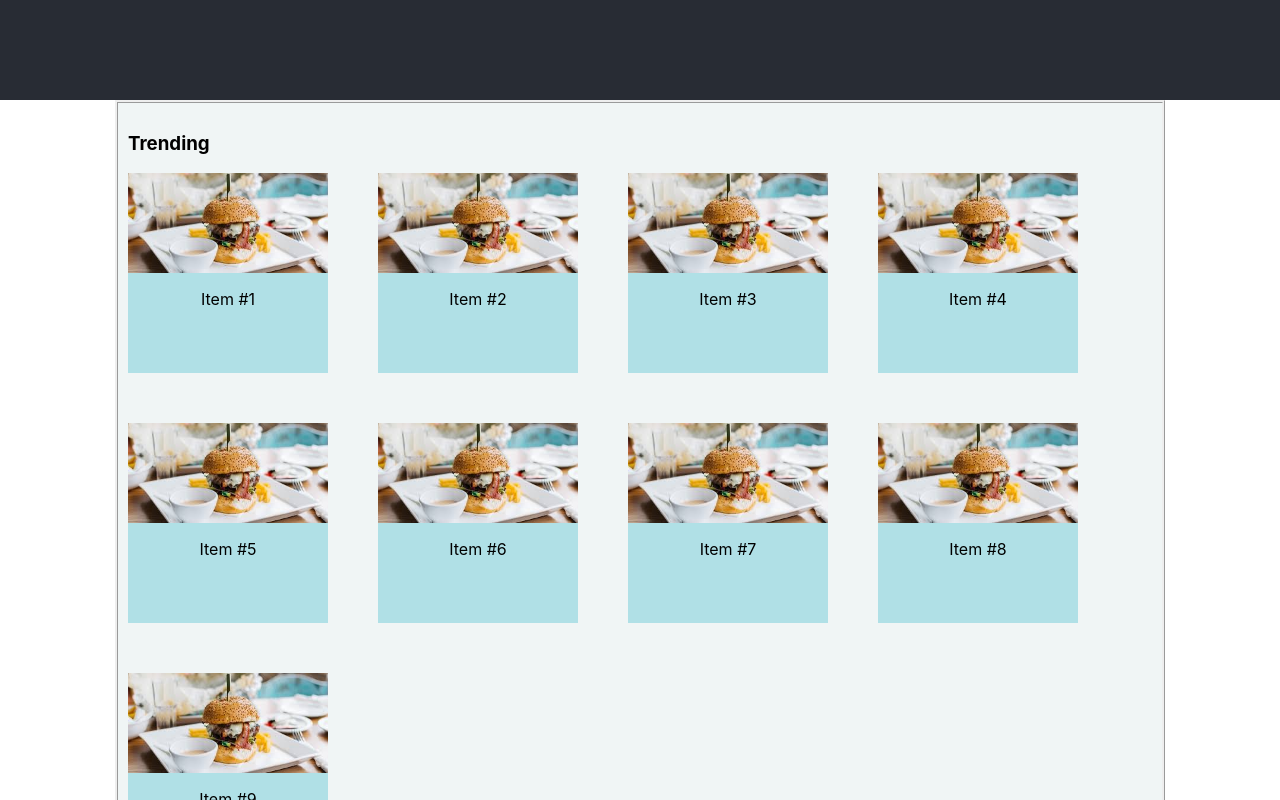
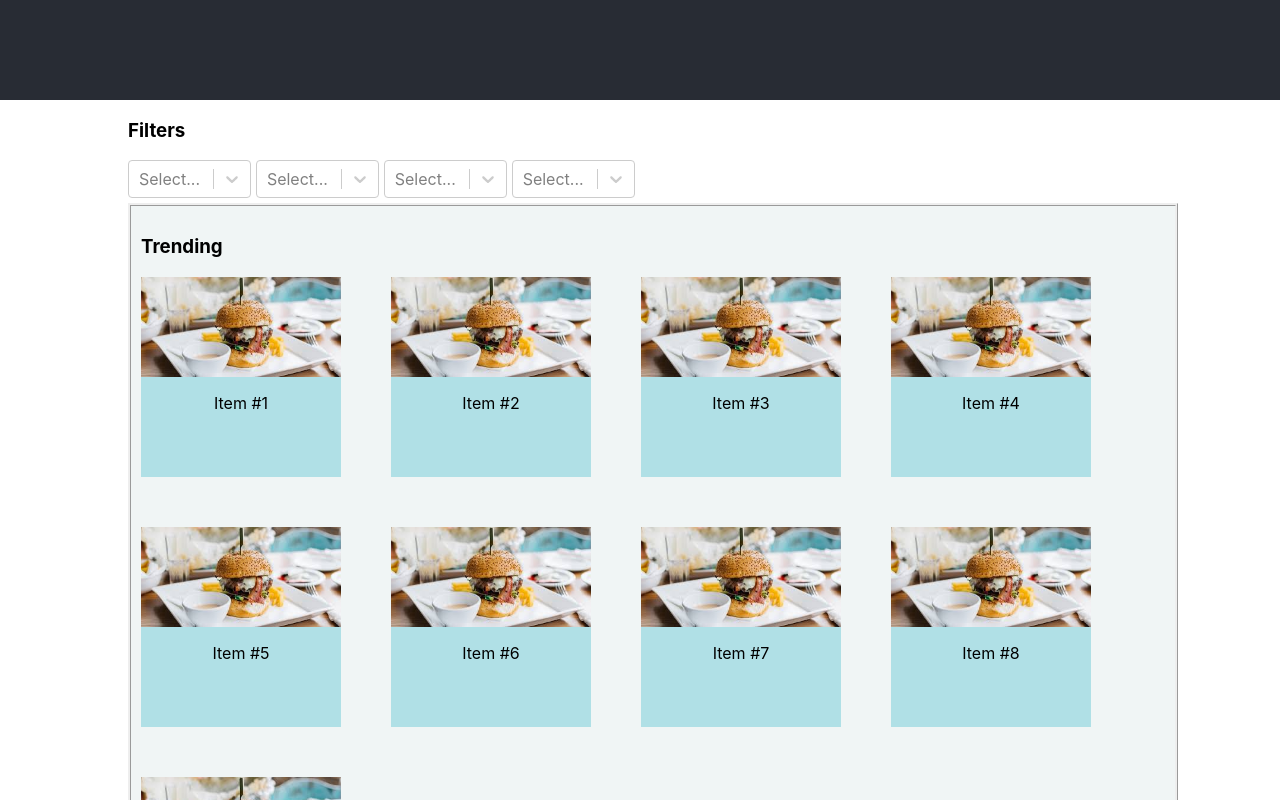
Before and after one commit to nfallowf/deals-near-you, a React (Create React App) app: page / in a window 1280 px wide. Shown: the top 800 px of the page. Built offline with nearby package versions, Linux system fonts and the light colour scheme.

Commit message:
Added filters to the ui

```diff
--- a/package.json
+++ b/package.json
@@ -9,6 +9,7 @@
     "react": "^16.13.1",
     "react-dom": "^16.13.1",
     "react-scripts": "3.4.1",
+    "react-select": "^3.1.0",
     "serialize-javascript": "^4.0.0"
   },
   "scripts": {
--- a/src/App.js
+++ b/src/App.js
@@ -17,7 +17,9 @@ class App extends React.Component {
 
               <section className="Main-Content">
                 {/*This is where search results will be diplayed*/}
-                <SearchResults/>
+                <div style={{width: "80%", marginLeft: "auto", marginRight: "auto"}}>
+                    <SearchResults/>
+                </div>
               </section>
 
             </div>
--- /dev/null
+++ b/src/SearchResults/SearchResults.css
@@ -0,0 +1,3 @@
+.filters {
+    text-align: left
+}
--- a/src/SearchResults/SearchResults.js
+++ b/src/SearchResults/SearchResults.js
@@ -1,10 +1,17 @@
 import React from 'react'
 import OfferSection from './components/OfferSection'
 import SectionsData from './SectionsData'
+import Filters from './components/Filters'
+import './SearchResults.css'
+
 class SearchResults extends React.Component {
     constructor() {
         super()
-        this.state = {}
+        this.state = {
+            filters: "", /*should be able to take multiple filterss in the future, for now just one string*/
+            filtersActive: false
+        }
+        this.onFilterChange = this.onFilterChange.bind(this)
     }
 
     componentDidMount() {
@@ -16,10 +23,24 @@ class SearchResults extends React.Component {
         this.setState({sections: sectionState})
     }
 
+    onFilterChange(filterValue) {
+        console.log(filterValue)
+        this.setState({filters: filterValue})
+        this.setState({filtersActive: true})
+        let filterSection = <OfferSection
+                                title={filterValue['label']}
+                                numItems={12}
+                            />
+        console.log(filterSection)
+        this.setState({sections: filterSection})
+    }
+
     render() {
         return (
-
             <div>
+                <section id="filters">
+                    <Filters onFilterChange={this.onFilterChange}/>
+                </section>
                 {this.state.sections}
             </div>
         );
--- /dev/null
+++ b/src/SearchResults/components/Filters.js
@@ -0,0 +1,59 @@
+import React from 'react'
+import Select from 'react-select'
+function Filters(props) {
+    const categoryOptions = [
+        {value: "retail", label: "Retail"},
+        {value: "things-to-do", label: "Things to Do"},
+        {value: "personal-services", label: "Personal Services"},
+        {value: "food-drink", label: "Food And Drink"},
+        {value: "automotive", label: "Automotive"},
+    ]
+
+    const priceOptions = [
+        {value: "<10", label: "< $10"},
+        {value: "<25", label: "< $25"},
+        {value: "<100", label: "< $100"},
+        {value: "<500", label: "< 500"},
+        {value: "<1000", label: "< $1000"},
+    ]
+
+    const distanceOptions = [
+        {value: "0-10", label: "0 - 10"},
+        {value: "10-20", label: "10 - 20"},
+        {value: "20-50", label: "20 - 50"},
+        {value: "50-100", label: "50 - 100"},
+        {value: "100+", label: "100+"},
+    ]
+    const ratingOptions = [
+        {value: "1", label: "1 Star"},
+        {value: "2", label: "2 Star"},
+        {value: "3", label: "3 Star"},
+        {value: "4", label: "4 Star"},
+        {value: "5", label: "5 Star"},
+    ]
+    const filterStyle = {
+        display: "inline-block",
+        width: "12%",
+        marginRight: "5px",
+        marginBottom: "5px"
+    }
+    return(
+        <div className="filters">
+            <h3>Filters</h3>
+            <div style={filterStyle}>
+                <Select onChange={props.onFilterChange} options={categoryOptions}/>
+            </div>
+            <div style={filterStyle}>
+                <Select onChange={props.onFilterChange} options={priceOptions}/>
+            </div>
+            <div style={filterStyle}>
+                <Select onChange={props.onFilterChange} options={distanceOptions}/>
+            </div>
+            <div style={filterStyle}>
+                <Select onChange={props.onFilterChange} options={ratingOptions}/>
+            </div>
+
+        </div>
+    )
+}
+export default Filters
--- a/src/SearchResults/components/OfferSection.js
+++ b/src/SearchResults/components/OfferSection.js
@@ -4,22 +4,20 @@ import OfferGrid from './OfferGrid'
 class OfferSection extends React.Component {
     constructor(props) {
         super(props)
-        this.state = {
-            sectionTitle: this.props.title
-        }
+        this.state = {}
     }
     render() {
         const sectionStyle = {
             backgroundColor: "#f0f5f5",
             borderStyle: "ridge",
-            width: "80%",
+            width: "100%",
             margin: "auto",
             textAlign: "left",
             padding: "10px"
         }
         return (
             <div style={sectionStyle}>
-                <h3>{this.state.sectionTitle}</h3>
+                <h3>{this.props.title}</h3>
                 {/*}filter section to be used for api call etc {*/}
                 <OfferGrid filterSection={this.state.sectionTitle} numItems={this.props.numItems}/>
             </div>
```
Also changed, not shown: 1 other file (tests, documents, lock files or other folders).
